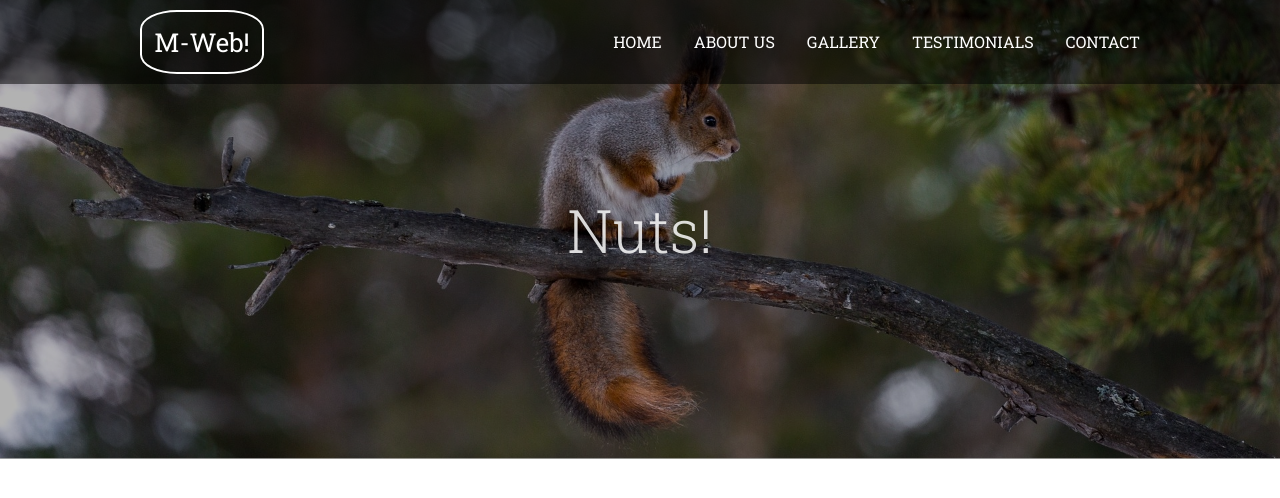
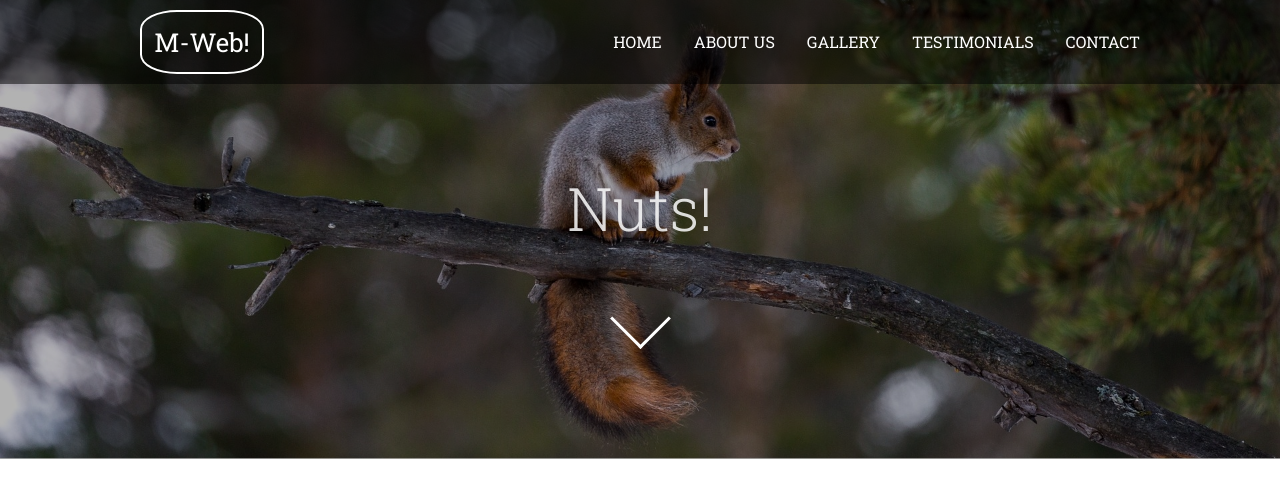
Before and after one commit to Aluzija/Modern-Responsive-Website---Practice, a plain HTML site: page index.html in a window 1280 px wide. Drawn offline with Linux system fonts and the light colour scheme.

Commit message:
Add arrow to header

```diff
--- a/css/style.css
+++ b/css/style.css
@@ -84,6 +84,7 @@ header nav ul.mrw-navigation li:last-child a {
   width: 100%;
   height: 100%;
   display: flex;
+  flex-direction: column;
   justify-content: center;
   align-items: center;
   background: rgba(0,0,0,.3);
@@ -92,6 +93,22 @@ header nav ul.mrw-navigation li:last-child a {
 .mrw-main-banner {
   display: block;
   width: 100%;
+}
+
+.mrw-header-text .mrw-arrow {
+  display: inline-block;
+  border: solid #fff;
+  padding: 20px;
+  border-width: 0 3px 3px 0;
+  cursor: pointer;
+  -webkit-transform: rotate(45deg);
+  transform: rotate(45deg);
+  -webkit-transition: opacity .3s ease;
+  transition: opacity .3s ease;
+}
+
+.mrw-header-text .mrw-arrow:hover {
+  opacity: .7;
 }
 
 /*Logo*/
--- a/index.html
+++ b/index.html
@@ -28,6 +28,7 @@
       <section class="mrw-header-content">
         <div class="mrw-header-text">
           <h1 class="mrw-pulsate">Nuts!</h1>
+          <i class="mrw-arrow"></i>
         </div>
         <img class="mrw-main-banner" src="./img/main-banner.jpeg" alt="Main banner" />
       </section>
```
